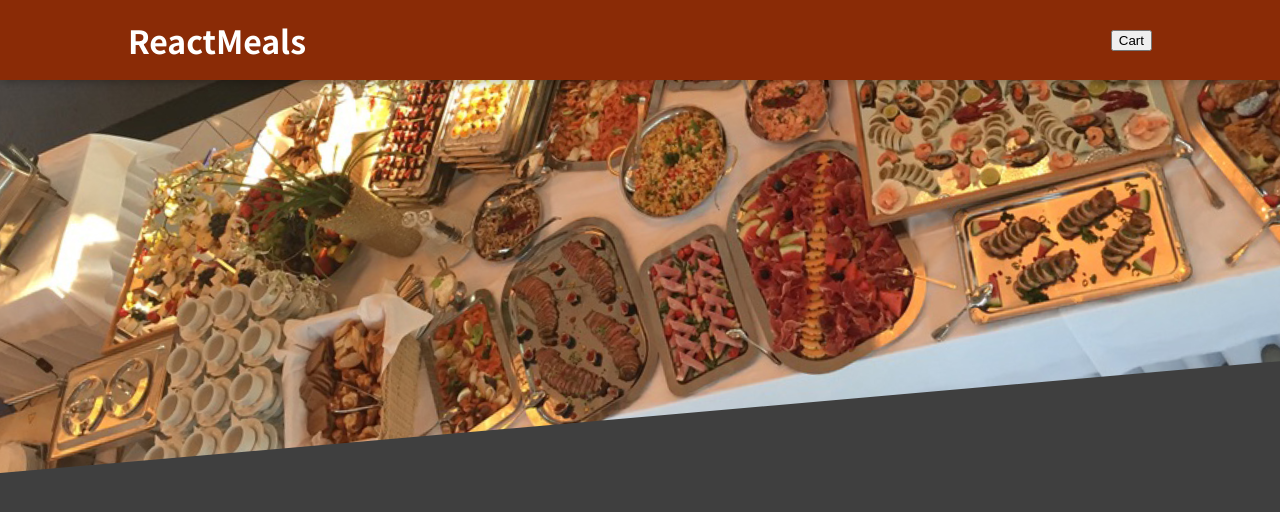
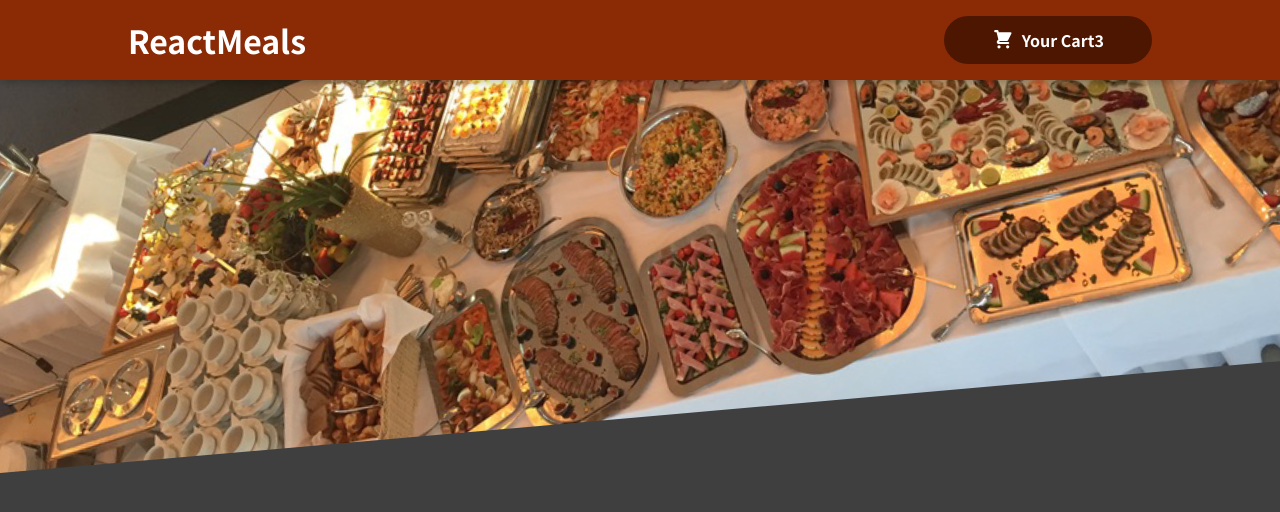
Before and after one commit to kqiu10/react-crash-2021, a React (Create React App) app in the folder react-order/: page / in a window 1280 px wide. Shown: the top 512 px of the page. Built offline with nearby package versions, Linux system fonts and the light colour scheme.

Commit message:
added meal and header

```diff
--- /dev/null
+++ b/react-order/src/components/Cart/CartIcon.js
@@ -0,0 +1,13 @@
+const CartIcon = () => {
+  return (
+    <svg
+      xmlns='http://www.w3.org/2000/svg'
+      viewBox='0 0 20 20'
+      fill='currentColor'
+    >
+      <path d='M3 1a1 1 0 000 2h1.22l.305 1.222a.997.997 0 00.01.042l1.358 5.43-.893.892C3.74 11.846 4.632 14 6.414 14H15a1 1 0 000-2H6.414l1-1H14a1 1 0 00.894-.553l3-6A1 1 0 0017 3H6.28l-.31-1.243A1 1 0 005 1H3zM16 16.5a1.5 1.5 0 11-3 0 1.5 1.5 0 013 0zM6.5 18a1.5 1.5 0 100-3 1.5 1.5 0 000 3z' />
+    </svg>
+  );
+};
+
+export default CartIcon;
--- a/react-order/src/components/Layout/Header.js
+++ b/react-order/src/components/Layout/Header.js
@@ -2,12 +2,13 @@
 
 import mealsImage from "../../assets/meals.jpg";
 import classes from './Header.module.css'
+import HeaderCartButton from './HeaderCartButton'
 const Header = (props) => {
   return (
     <Fragment>
       <header className={classes.header}>
         <h1>ReactMeals</h1>
-        <button>Cart</button>
+        <HeaderCartButton />
       </header>
       <div className={classes['main-image']}>
         <img src={mealsImage} alt="A table full of delicious food!" />
--- /dev/null
+++ b/react-order/src/components/Layout/HeaderCartButton.js
@@ -0,0 +1,21 @@
+import React from 'react'
+import classes from './HeaderCartButton.module.css'
+import CartIcon from '../Cart/CartIcon'
+
+const HeaderCartButton = props => {
+  return (
+    <button className={classes.button}>
+      <span className={classes.icon}>
+        <CartIcon />
+      </span>
+      <span>
+      Your Cart
+      </span>
+      <span>
+      3
+      </span>
+    </button>
+  )
+}
+
+export default HeaderCartButton
--- /dev/null
+++ b/react-order/src/components/Layout/HeaderCartButton.module.css
@@ -0,0 +1,59 @@
+.button {
+  cursor: pointer;
+  font: inherit;
+  border: none;
+  background-color: #4d1601;
+  color: white;
+  padding: 0.75rem 3rem;
+  display: flex;
+  justify-content: space-around;
+  align-items: center;
+  border-radius: 25px;
+  font-weight: bold;
+}
+
+.button:hover,
+.button:active {
+  background-color: #2c0d00;
+}
+
+.icon {
+  width: 1.35rem;
+  height: 1.35rem;
+  margin-right: 0.5rem;
+}
+
+.badge {
+  background-color: #b94517;
+  padding: 0.25rem 1rem;
+  border-radius: 25px;
+  margin-left: 1rem;
+  font-weight: bold;
+}
+
+.button:hover .badge,
+.button:active .badge {
+  background-color: #92320c;
+}
+
+.bump {
+  animation: bump 300ms ease-out;
+}
+
+@keyframes bump {
+  0% {
+    transform: scale(1);
+  }
+  10% {
+    transform: scale(0.9);
+  }
+  30% {
+    transform: scale(1.1);
+  }
+  50% {
+    transform: scale(1.15);
+  }
+  100% {
+    transform: scale(1);
+  }
+}
```
Also changed, not shown: react-order/src/components/Meals/AvailableMeals.js (added, +40 -0 lines), react-order/src/components/Meals/AvailableMeals.module.css (added, +24 -0 lines), react-order/src/components/Meals/Meals.js (added, +11 -0 lines), react-order/src/components/Meals/MealsSummary.js (added, +17 -0 lines), react-order/src/components/Meals/MealsSummary.module.css (added, +18 -0 lines), 1 other file (tests, documents, lock files or other folders).
